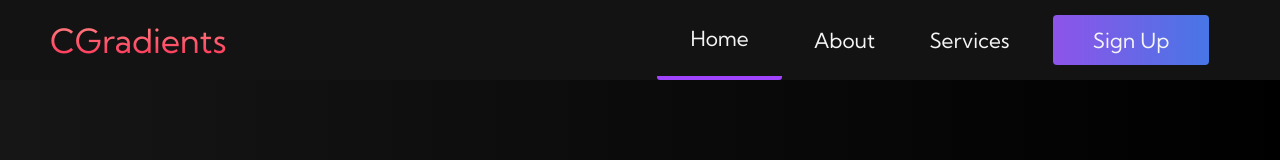
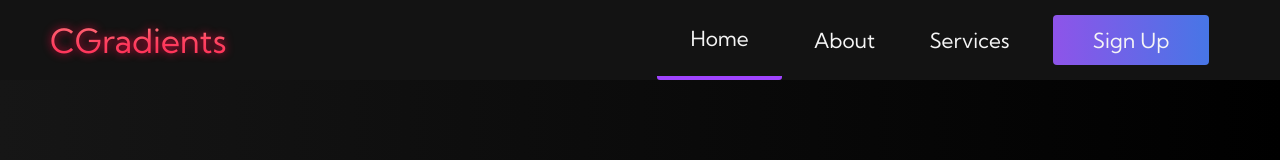
Before and after one commit to Luk4x/project-collor, a plain HTML site: page index.html in a window 1280 px wide. Shown: the top 160 px of the page. Drawn offline with Linux system fonts and the light colour scheme.

Commit message:
logo update

```diff
--- a/style.css
+++ b/style.css
@@ -44,6 +44,7 @@ a {
     align-items: center;
     cursor: pointer;
     font-size: 1.6em;
+    text-shadow: 0 0 8px #ff0844d2;
 
     /* aplica o gradient ao texto */
     -webkit-background-clip: text;
```
